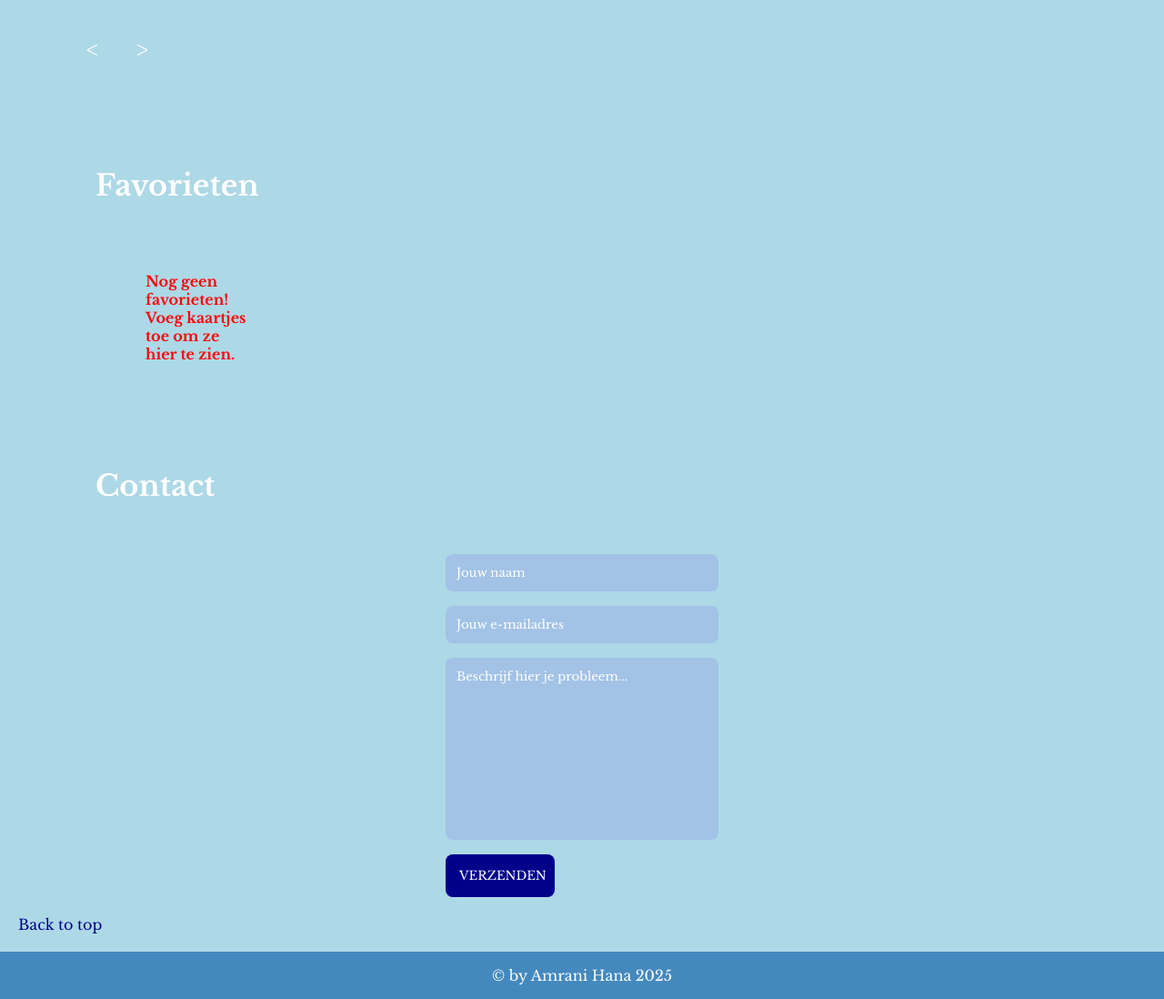
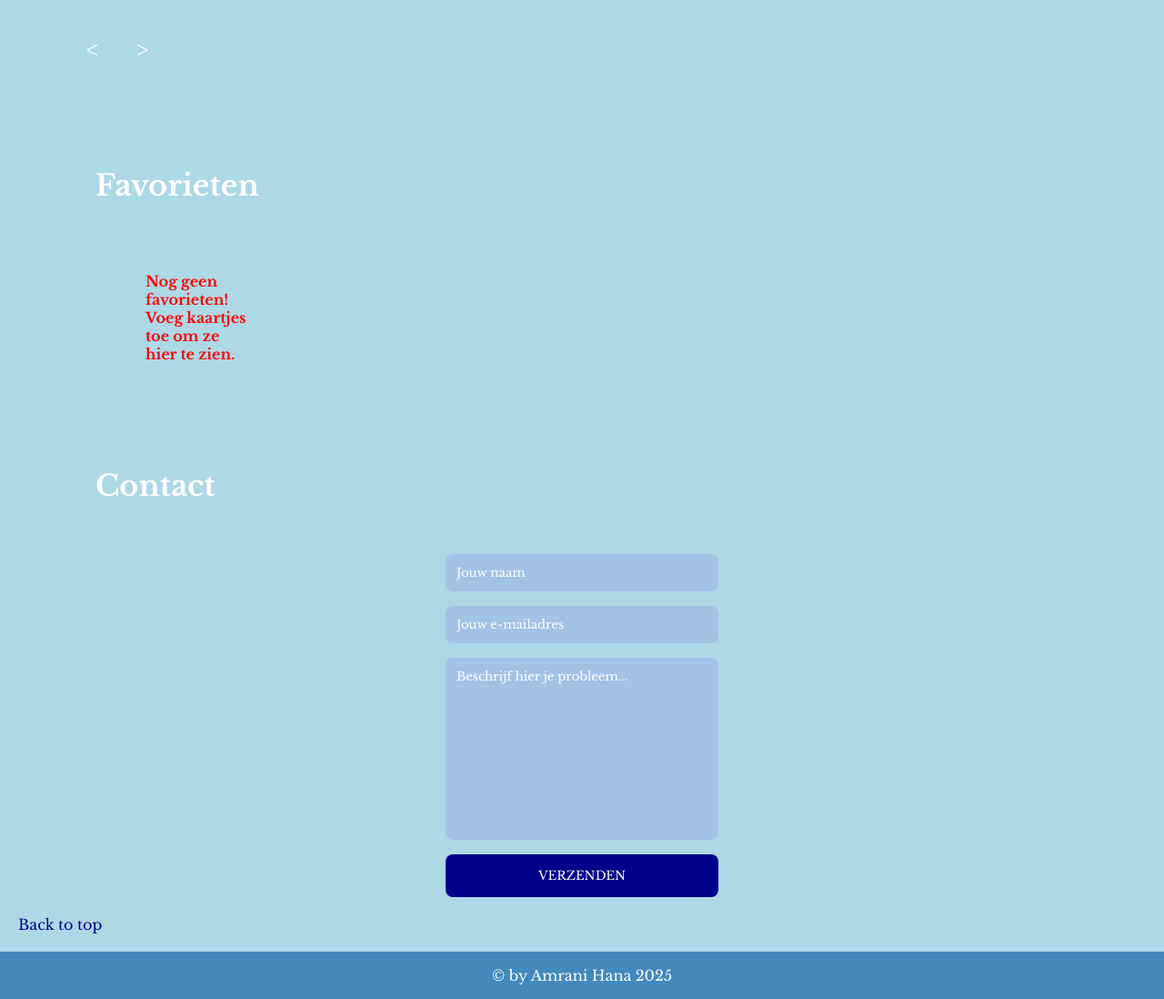
Before and after one commit to Hana-amr/MyProject, a website built with Vite: page index.html in a window 1280 px wide. Shown: the part 2113-3211 px from the top of the page at 91% size. Built offline with nearby package versions, Linux system fonts and the light colour scheme; no server answers.

Commit message:
submit button veranderd

```diff
--- a/src/style.css
+++ b/src/style.css
@@ -459,7 +459,7 @@ form textarea{
   background-color: darkblue;
   padding:15px;
   text-transform: uppercase;
-  width:120px;
+  width:100%;
   border-radius: 0.5rem;
   margin-bottom: 20px;
 
```
